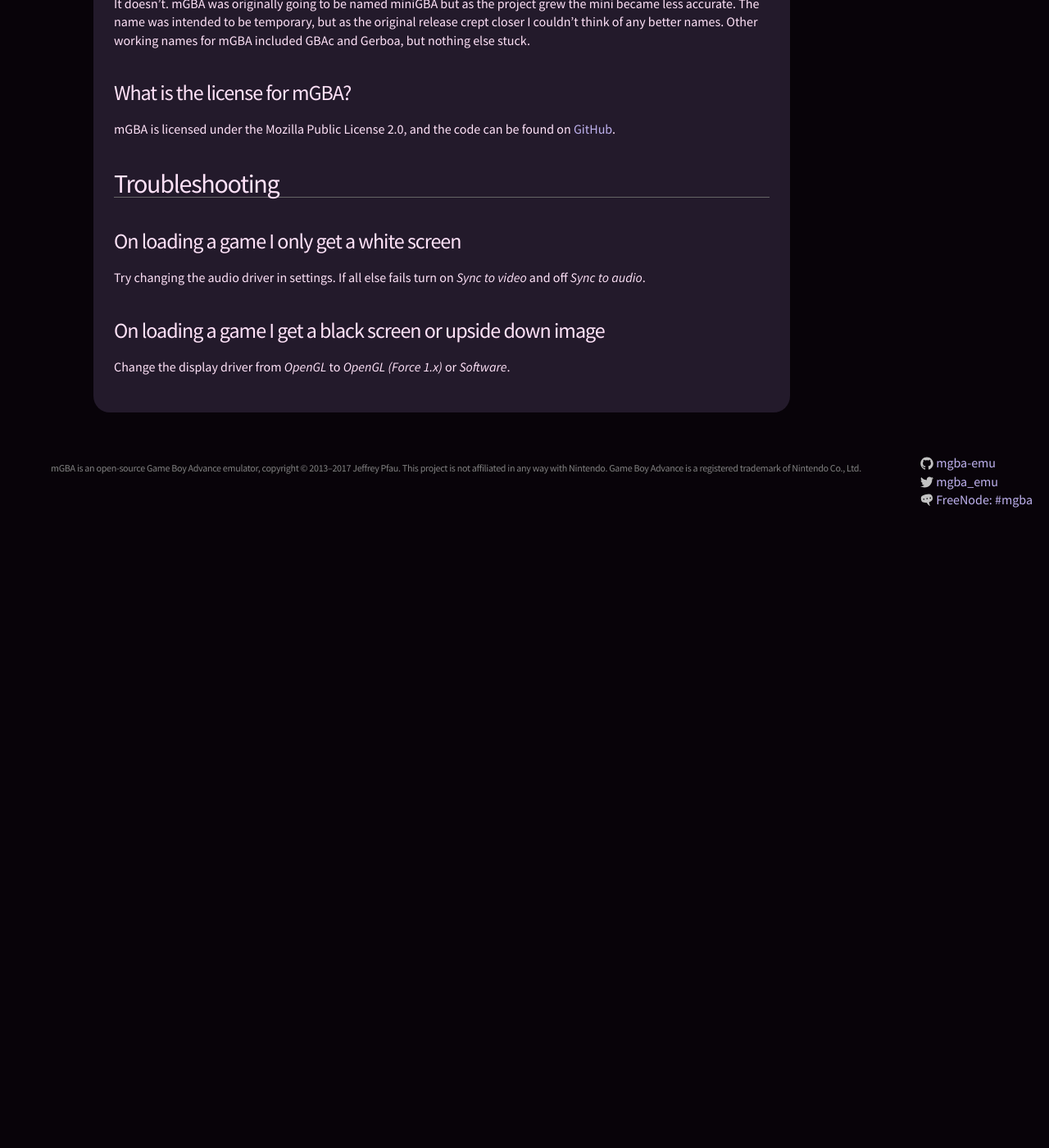
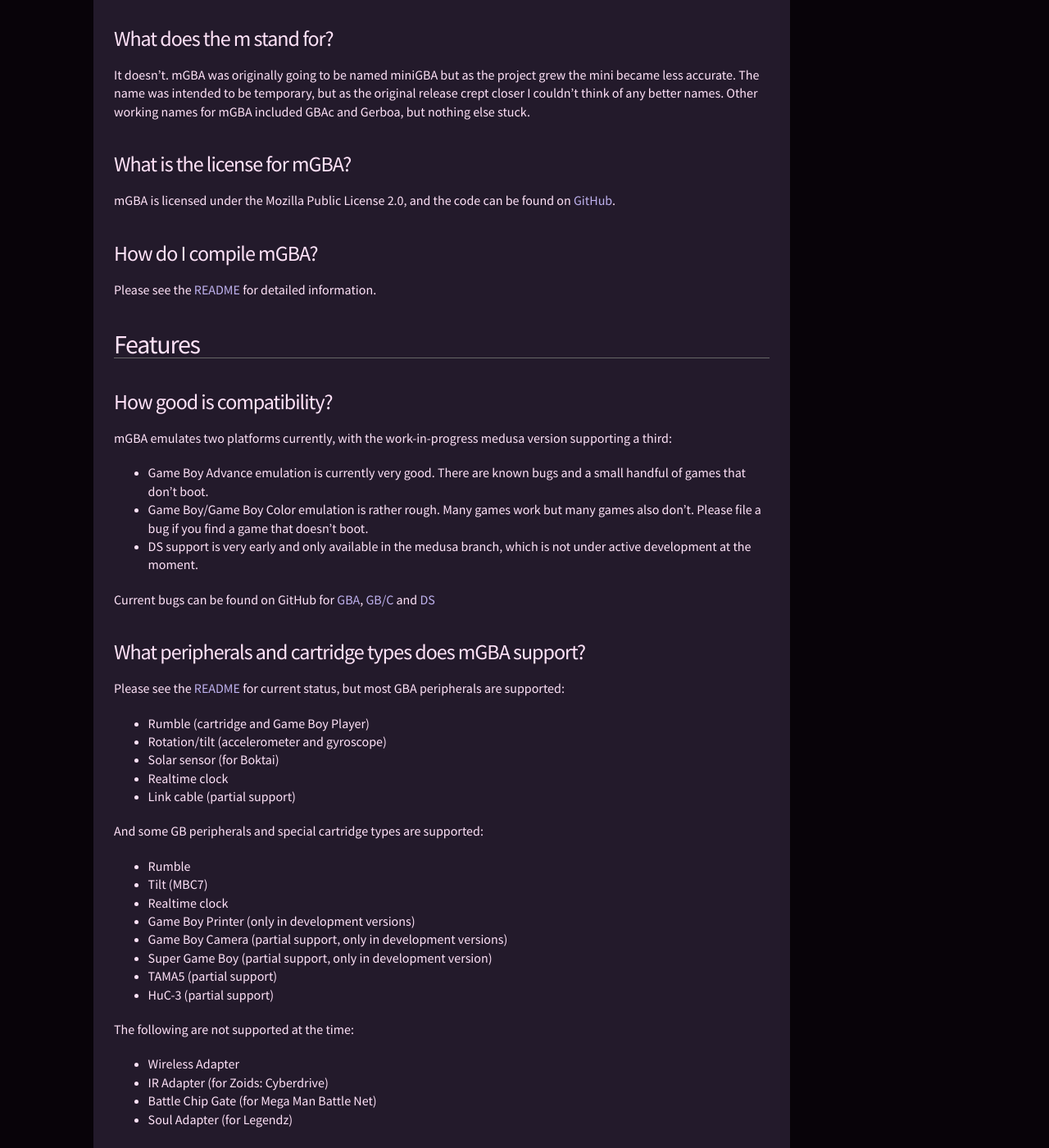
Before and after one commit to mgba-emu/www, a Jekyll site: the page built from faq.markdown, in a window 1280 px wide and 1400 px high, scrolled down 851 px. Shown: the whole window at 82% size. Built offline with Jekyll 4.4.1, drawn with Linux system fonts in a browser that asks for light colours; the table of contents is made by our own code; before the commit the page ends 1481 px from its top, so only the background shows below that; some of the changed text lies outside the part shown.

Commit message:
Update FAQ

```diff
--- a/faq.markdown
+++ b/faq.markdown
@@ -25,6 +25,8 @@
 - Wii
 - PlayStation Vita
 
+If you wish to run mGBA on Windows XP or other systems that RetroArch runs on please use the libretro core instead. Please note that the libretro core is not always in sync with the standalone version and may have issues no longer present upstream.
+
 ### What does the m stand for?
 
 It doesn't. mGBA was originally going to be named miniGBA but as the project grew the mini became less accurate. The name was intended to be temporary, but as the original release crept closer I couldn't think of any better names. Other working names for mGBA included GBAc and Gerboa, but nothing else stuck.
@@ -32,6 +34,56 @@
 ### What is the license for mGBA?
 
 mGBA is licensed under the Mozilla Public License 2.0, and the code can be found on [GitHub](https://github.com/mgba-emu/mgba).
+
+### How do I compile mGBA?
+
+Please see the [README](https://github.com/mgba-emu/mgba/blob/master/README.md) for detailed information.
+
+## Features
+
+### How good is compatibility?
+
+mGBA emulates two platforms currently, with the work-in-progress medusa version supporting a third:
+
+- Game Boy Advance emulation is currently very good. There are known bugs and a small handful of games that don't boot.
+- Game Boy/Game Boy Color emulation is rather rough. Many games work but many games also don't. Please file a bug if you find a game that doesn't boot.
+- DS support is very early and only available in the medusa branch, which is not under active development at the moment.
+
+Current bugs can be found on GitHub for [GBA](https://github.com/mgba-emu/mgba/issues?q=is%3Aissue+is%3Aopen+label%3Aplatform%3AGBA), [GB/C](https://github.com/mgba-emu/mgba/issues?q=is%3Aissue+is%3Aopen+label%3Aplatform%3AGB%2FGBC) and [DS](https://github.com/mgba-emu/mgba/issues?q=is%3Aissue+is%3Aopen+label%3Aplatform%3ADS)
+
+### What peripherals and cartridge types does mGBA support?
+
+Please see the [README](https://github.com/mgba-emu/mgba/blob/master/README.md) for current status, but most GBA peripherals are supported:
+
+- Rumble (cartridge and Game Boy Player)
+- Rotation/tilt (accelerometer and gyroscope)
+- Solar sensor (for Boktai)
+- Realtime clock
+- Link cable (partial support)
+
+And some GB peripherals and special cartridge types are supported:
+
+- Rumble
+- Tilt (MBC7)
+- Realtime clock
+- Game Boy Printer (only in development versions)
+- Game Boy Camera (partial support, only in development versions)
+- Super Game Boy (partial support, only in development version)
+- TAMA5 (partial support)
+- HuC-3 (partial support)
+
+The following are not supported at the time:
+
+- Wireless Adapter
+- IR Adapter (for Zoids: Cyberdrive)
+- Battle Chip Gate (for Mega Man Battle Net)
+- Soul Adapter (for Legendz)
+
+The following GB mappers are not supported at this time:
+
+- MBC6
+- MMM01
+- HuC-1
 
 ## Troubleshooting
 
@@ -42,3 +94,7 @@
 ### On loading a game I get a black screen or upside down image
 
 Change the display driver from _OpenGL_ to _OpenGL (Force 1.x)_ or _Software_.
+
+### mGBA has issues with my controller
+
+At this time mGBA's controller support is lackluster. Improvements are planned but if using a controller is your utmost concern you may want to use the libretro core instead.
```
